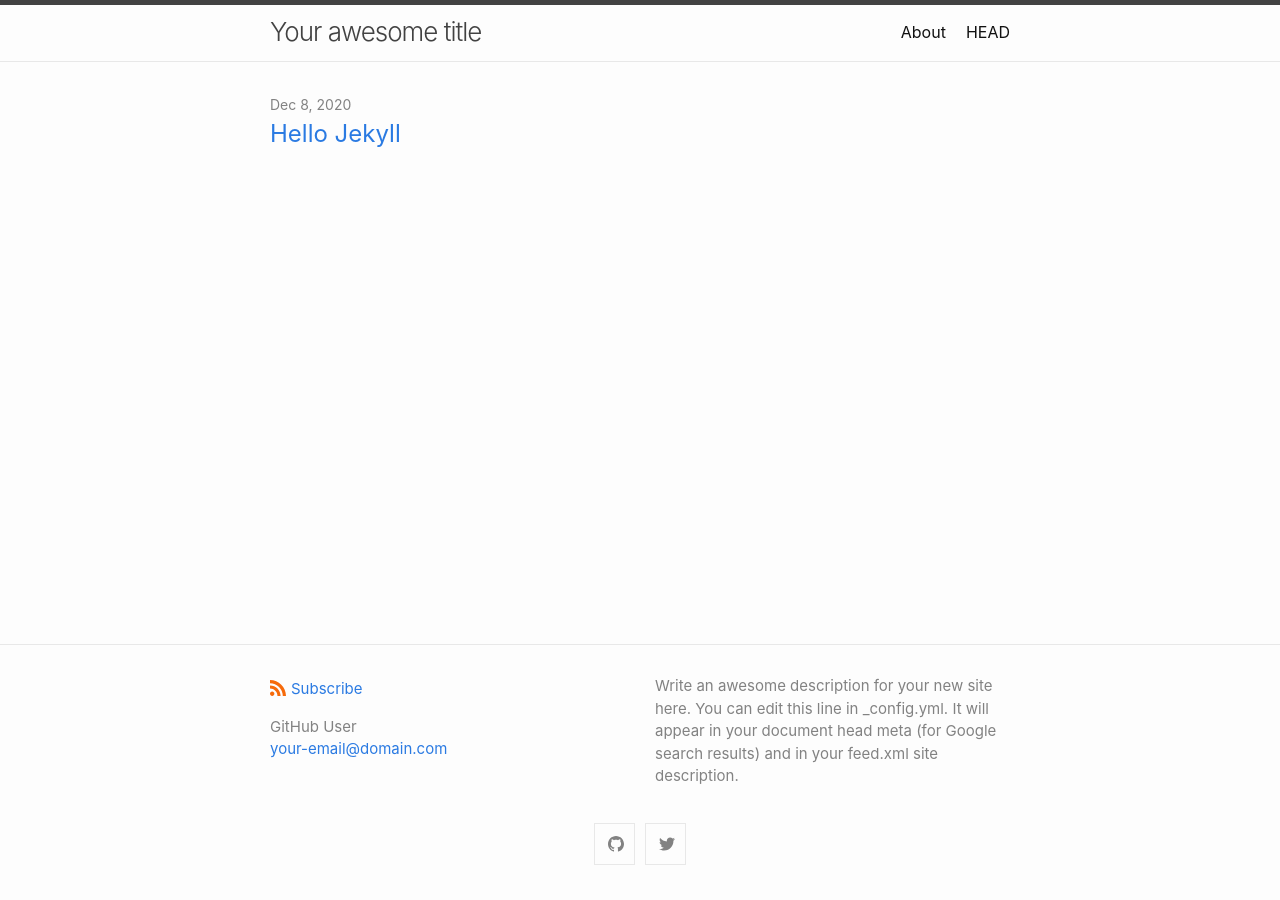
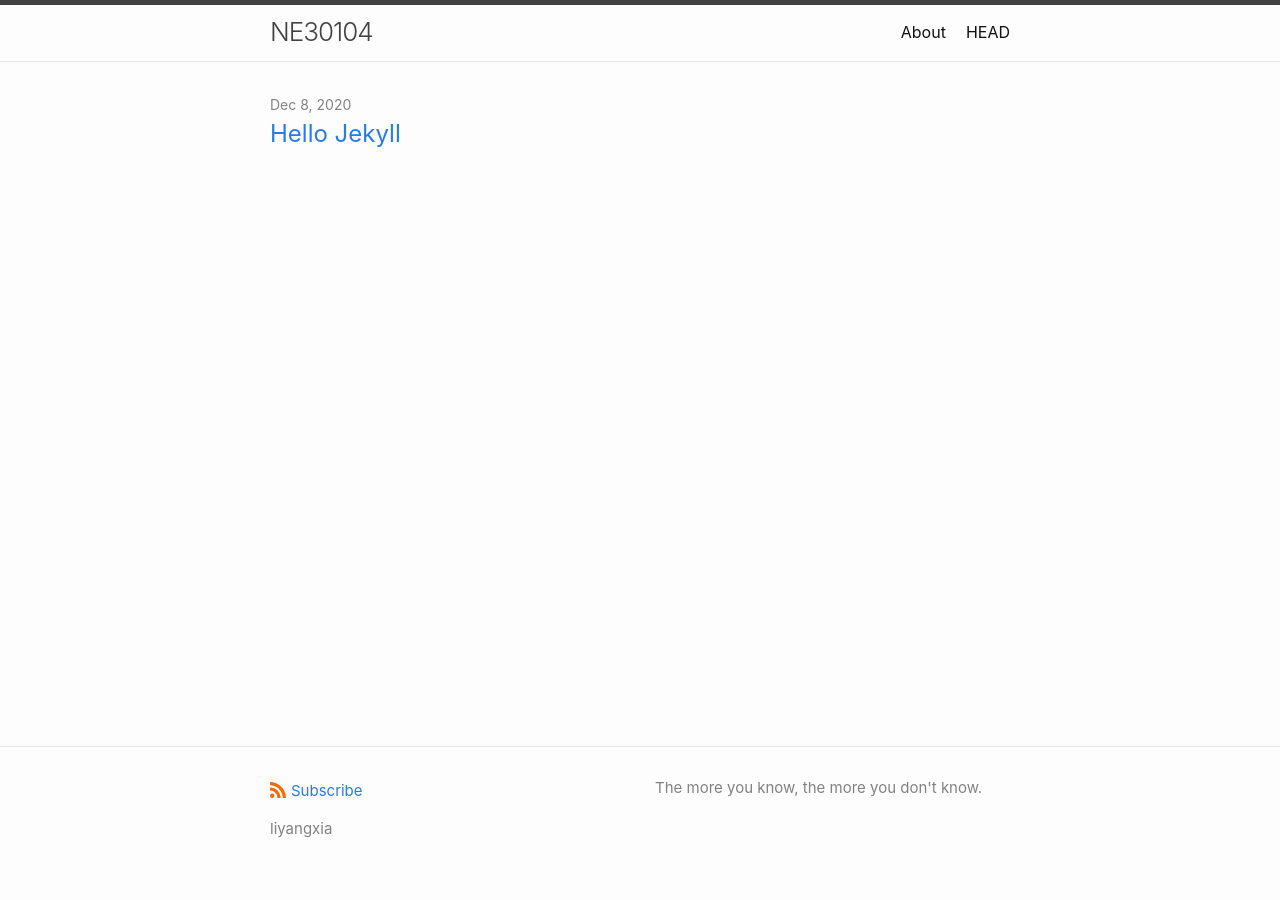
Before and after one commit to liyangxia/NoteBook, a Jekyll site: the page built from index.md, in a window 1280 px wide. Built offline with Jekyll 4.4.1, drawn with Linux system fonts in a browser that asks for light colours.

Commit message:
update _config.yml

```diff
--- a/_config.yml
+++ b/_config.yml
@@ -1,11 +1,8 @@
-title: Your awesome title
+title: NE30104
 author:
-  name: GitHub User
-  email: your-email@domain.com
+  name: liyangxia
 description: > # this means to ignore newlines until "show_excerpts:"
-  Write an awesome description for your new site here. You can edit this
-  line in _config.yml. It will appear in your document head meta (for
-  Google search results) and in your feed.xml site description.
+    The more you know, the more you don't know.
 
 show_excerpts: false # set to true to show excerpts on the homepage
 
@@ -13,39 +10,6 @@ show_excerpts: false # set to true to show excerpts on the homepage
 # refer to https://shopify.github.io/liquid/filters/date/ if you want to customize this
 minima:
   date_format: "%b %-d, %Y"
-
-  # generate social links in footer
-  social_links:
-    twitter: jekyllrb
-    github:  jekyll
-    # devto: jekyll
-    # dribbble: jekyll
-    # facebook: jekyll
-    # flickr:   jekyll
-    # instagram: jekyll
-    # linkedin: jekyll
-    # pinterest: jekyll
-    # youtube: jekyll
-    # youtube_channel: UC8CXR0-3I70i1tfPg1PAE1g
-    # youtube_channel_name: CloudCannon
-    # telegram: jekyll
-    # googleplus: +jekyll
-    # microdotblog: jekyll
-    # keybase: jekyll
-
-    # Mastodon instances
-    # mastodon:
-    # - username: jekyll
-    #   instance: example.com
-    # - username: jekyll2
-    #   instance: example.com
-
-    # GitLab instances
-    # gitlab:
-    # - username: jekyll
-    #   instance: example.com
-    # - username: jekyll2
-    #   instance: example.com
 
 # If you want to link only specific pages in your header, uncomment
 # this and add the path to the pages in order as they should show up
```
